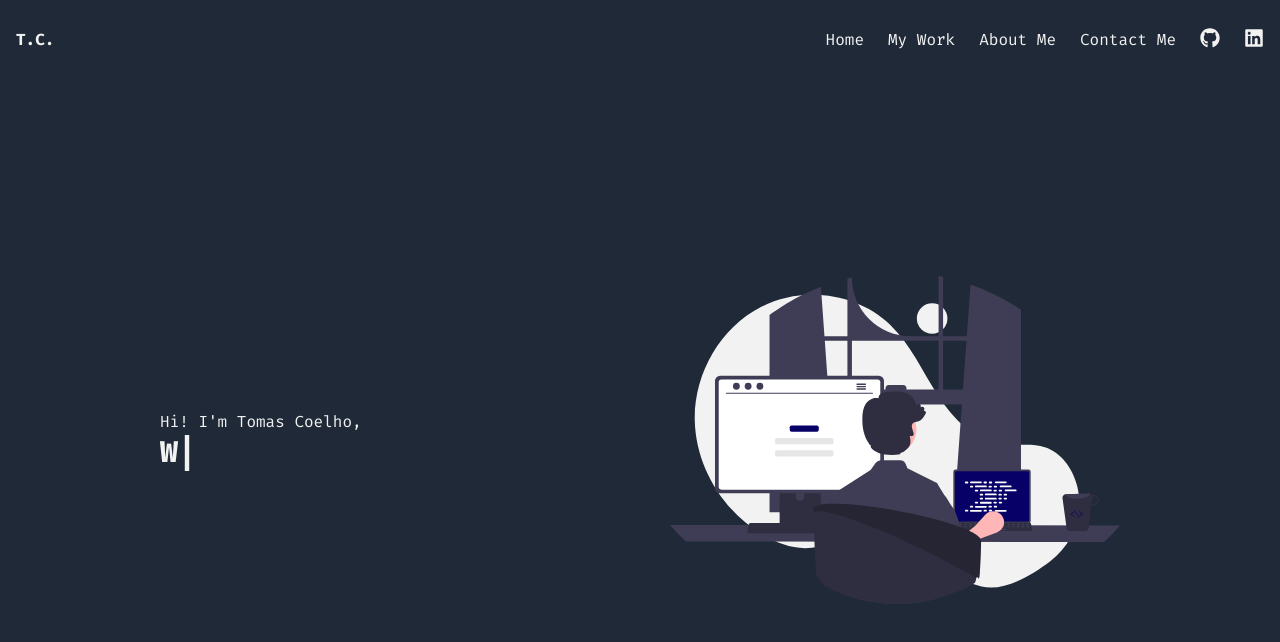
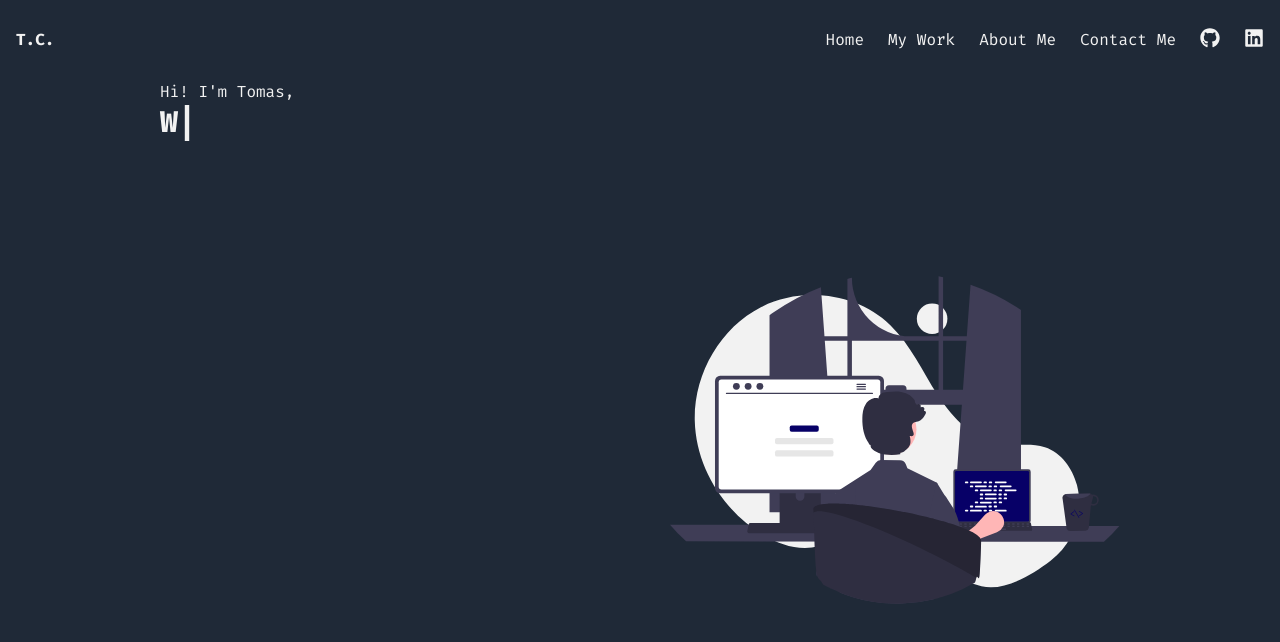
Before and after one commit to coeltom/tailwind-portfolio, a React app: page / in a window 1280 px wide. Shown: the top 642 px of the page. Built offline with nearby package versions, Linux system fonts and the light colour scheme; the HTML template or start-up script is replaced by a standard one.

Commit message:
bug fixes: image size

```diff
--- a/src/pages/Home.jsx
+++ b/src/pages/Home.jsx
@@ -2,9 +2,9 @@ import { ReactTyped } from 'react-typed';
 import coding from '../assets/coding.svg';
 const Home = () => {
   return (
-    <div className="h-[90vh] flex flex-col md:flex-row px-40 justify-between items-center">
-      <h1 className="flex flex-col w-full">
-        Hi! I'm Tomas Coelho,
+    <div className="h-[90vh] flex flex-col md:flex-row px-10 md:px-40 justify-between items-center">
+      <h1 className="flex flex-col w-full h-full">
+        Hi! I'm Tomas,
         <ReactTyped
           className="text-3xl font-bold text-[#f2f2f2]"
           strings={['Web Developer', 'Frontend Developer']}
@@ -12,7 +12,7 @@ const Home = () => {
           backSpeed={150}
           loop></ReactTyped>
       </h1>
-      <img className="w-[450px] my-auto" src={coding} alt="" />
+      <img className="w-[450px] h-full my-auto" src={coding} alt="" />
     </div>
   );
 };
```
